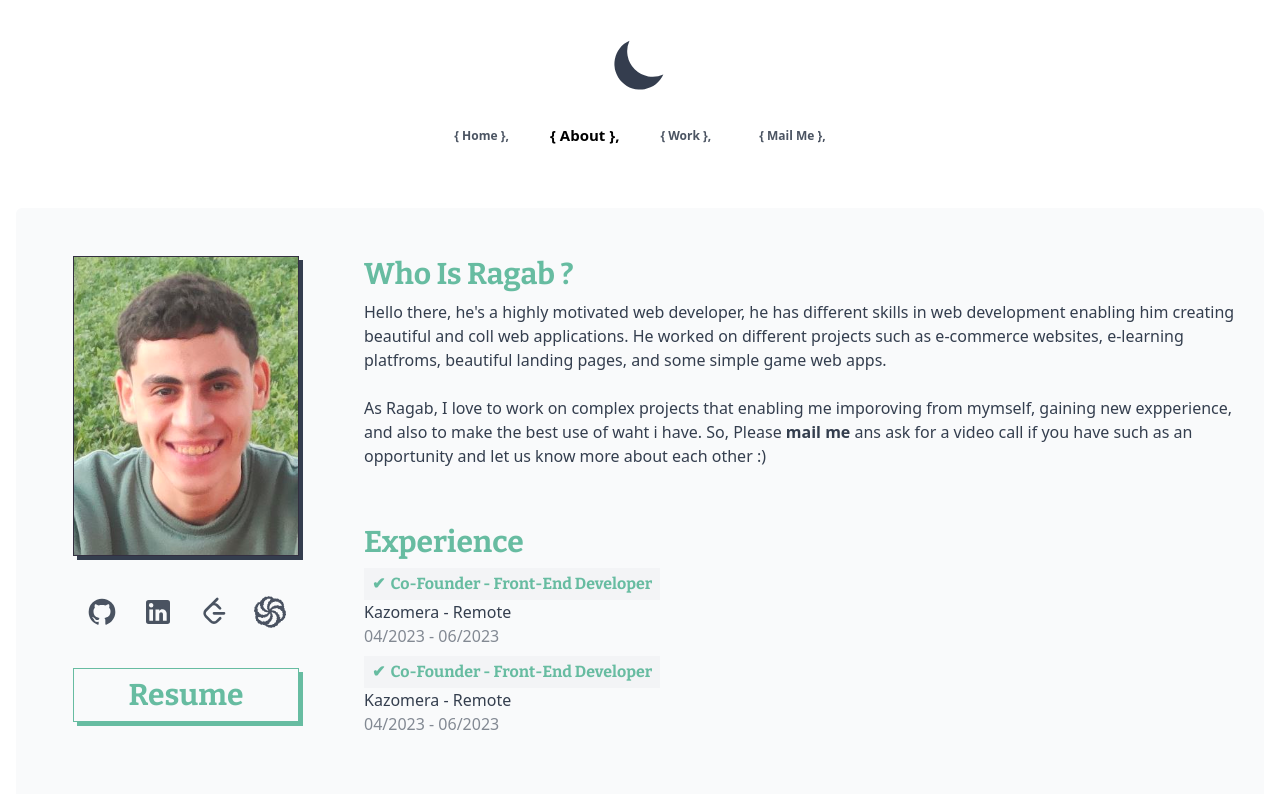
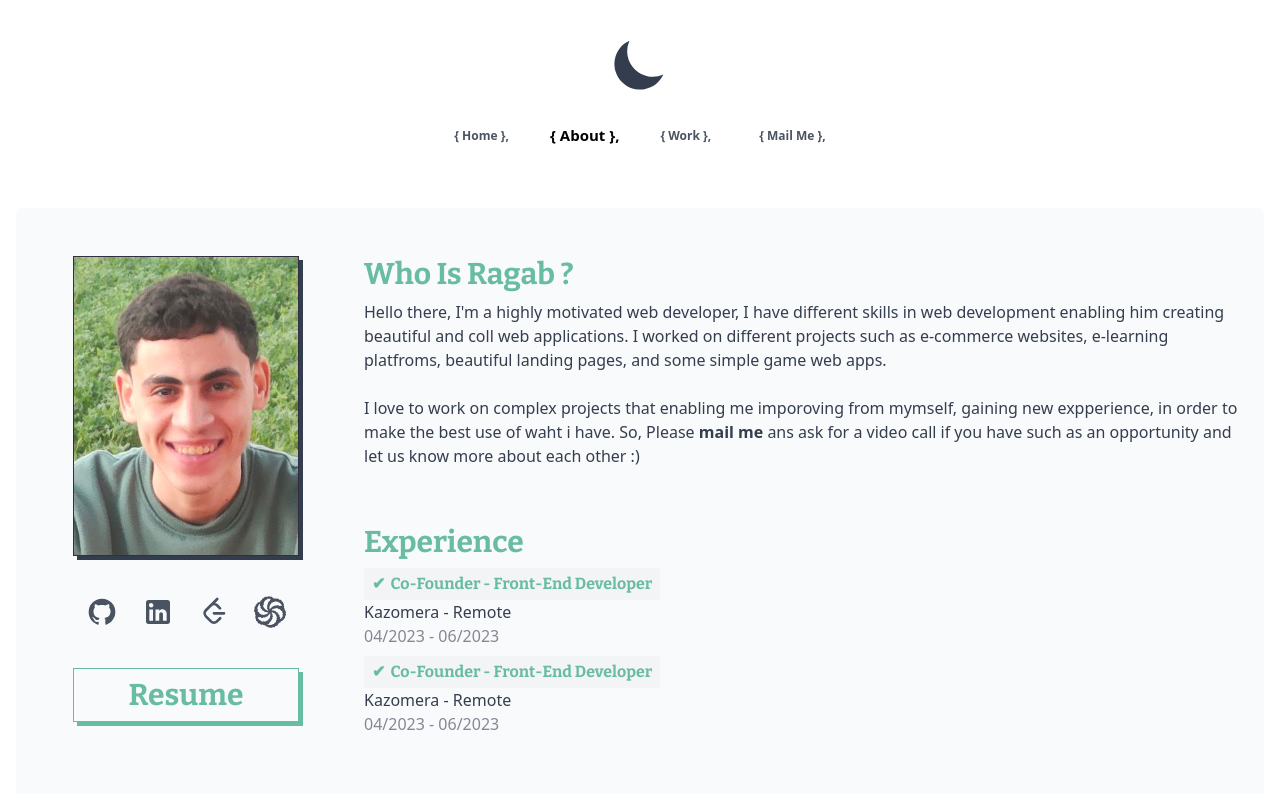
Before and after one commit to ragab0/ragab-portfolio, a Next.js app: page /about in a window 1280 px wide. Shown: the top 794 px of the page. Built offline with nearby package versions, Linux system fonts and the light colour scheme.

Commit message:
Fix grammer of about me

```diff
--- a/app/about/page.js
+++ b/app/about/page.js
@@ -42,14 +42,14 @@ export default function page() {
         <section>
           <header><h3>Who is Ragab ?</h3></header>
           <article>
-            <p>Hello there, he's a highly motivated web developer, he has different skills in web development
-              enabling him creating beautiful and coll web applications. He worked on different projects
+            <p>Hello there, I'm a highly motivated web developer, I have different skills in web development
+              enabling him creating beautiful and coll web applications. I worked on different projects
               such as e-commerce websites, e-learning platfroms, beautiful landing pages, and some simple game web apps.
             </p>
             <br />
             <p>
-              As Ragab, I love to work on complex projects that enabling me imporoving from mymself, gaining new expperience,
-              and also to make the best use of waht i have.
+              I love to work on complex projects that enabling me imporoving from mymself, gaining new expperience,
+              in order to make the best use of waht i have.
               So, Please <Link href="/contact" className=' font-bold'>mail me</Link> ans ask for a video call if you have such as an opportunity and let us know more about each other :)
             </p>
           </article>
```
